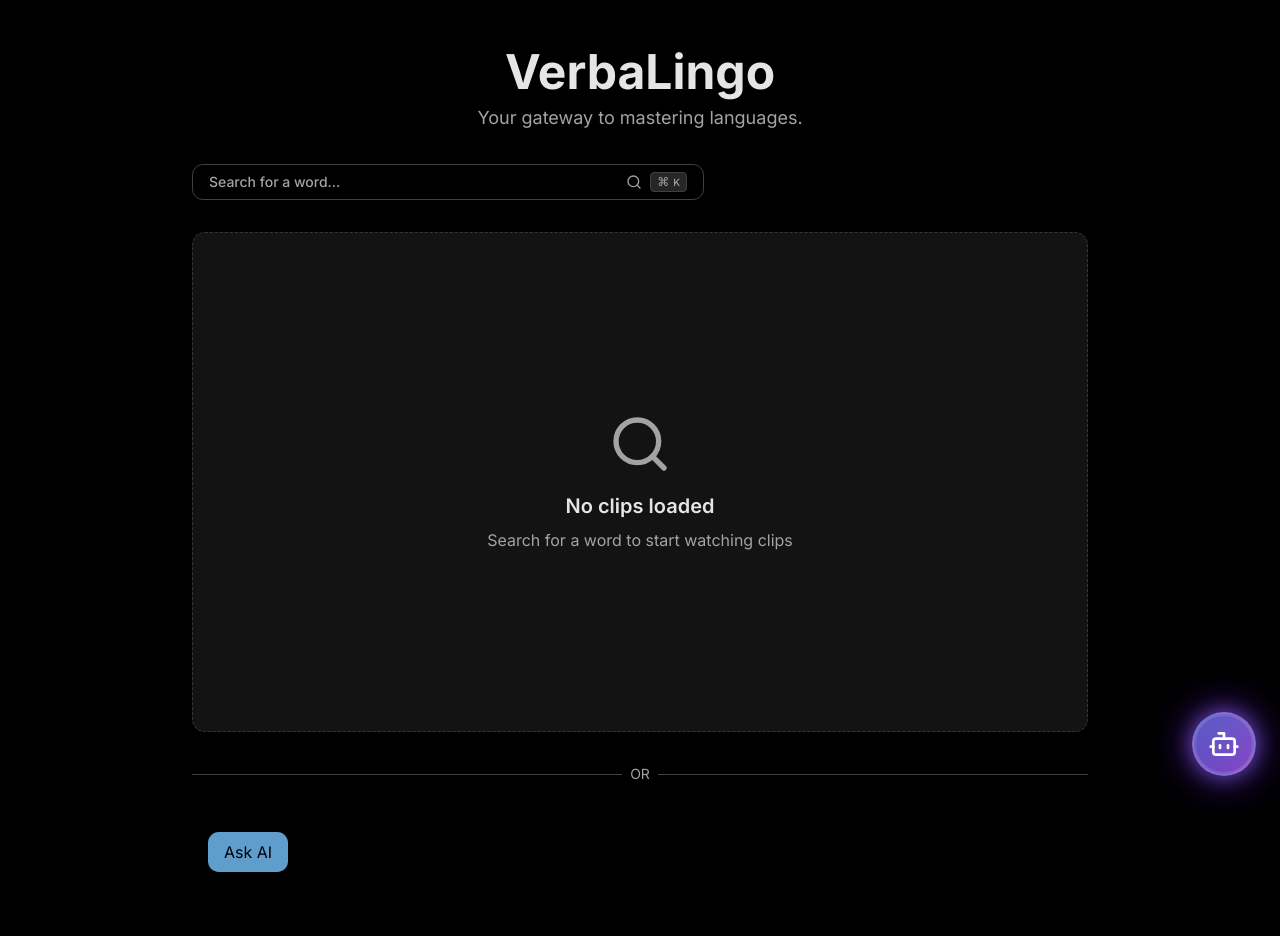
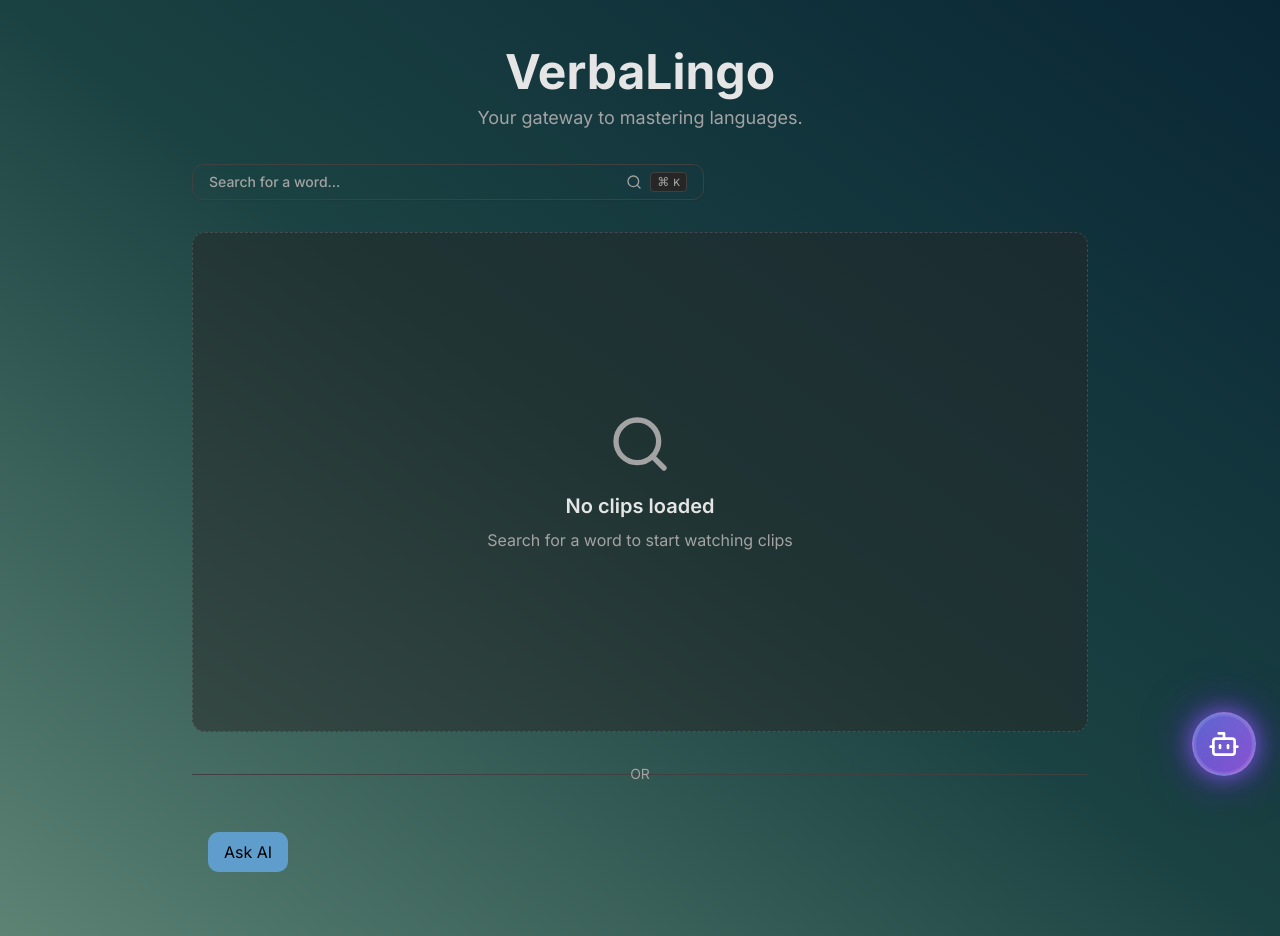
Before and after one commit to wldoooon/VerbaLingo, a Next.js app in the folder ui/: page / in a window 1280 px wide. Built offline with nearby package versions, Linux system fonts and the light colour scheme.

Commit message:
feat: update background styles with gradient and enhance glassmorphism effects in dashboard

```diff
--- a/ui/src/app/dashboard/page.tsx
+++ b/ui/src/app/dashboard/page.tsx
@@ -19,14 +19,14 @@ export default function Page() {
     <SidebarProvider>
       <AppSidebar />
       <SidebarInset>
-        <header className="flex h-16 shrink-0 items-center gap-2 transition-[width,height] ease-linear group-has-data-[collapsible=icon]/sidebar-wrapper:h-12">
+        <header className="flex h-16 shrink-0 items-center gap-2 transition-[width,height] ease-linear group-has-data-[collapsible=icon]/sidebar-wrapper:h-12 glassmorphism">
           <div className="flex items-center gap-2 px-4">
             <SidebarTrigger className="-ml-1" />
           </div>
         </header>
         <div className="flex flex-1 flex-col gap-6 p-6 pt-0">
+          <div className="bg-card text-card-foreground shadow-sm p-6 rounded-xl glassmorphism">
             {/* Search Section */}
-          <div className="bg-card text-card-foreground shadow-sm p-6 rounded-xl glassmorphism">
             <div className="text-center mb-6">
               <h1 className="text-3xl font-bold mb-2">Video Clip Search</h1>
               <p className="text-muted-foreground">Search for any word and discover video clips that contain it</p>
@@ -34,27 +34,21 @@ export default function Page() {
             <div className="flex justify-center">
               <SearchBar query={searchQuery} onQueryChange={setSearchQuery} />
             </div>
-          </div>
 
             {/* Video Player and Transcript Section */}
-          <div className="grid grid-cols-1 lg:grid-cols-3 gap-6">
-            <div
-              className={cn(
-                "bg-card text-card-foreground shadow-sm p-6 rounded-xl glassmorphism",
-                playlist.length > 0 ? "lg:col-span-2" : "lg:col-span-3",
-              )}
-            >
+            <div className="grid grid-cols-1 lg:grid-cols-3 gap-6 mt-6">
+              <div className={cn("lg:col-span-2", playlist.length === 0 && "lg:col-span-3")}>
                 <VideoPlayer />
               </div>
               {playlist.length > 0 && (
-              <div className="bg-card text-card-foreground shadow-sm p-6 rounded-xl glassmorphism">
+                <div>
                   <TranscriptViewer />
                 </div>
               )}
             </div>
 
             {/* AI Completion Section */}
-          <div className="bg-card text-card-foreground shadow-sm p-6 rounded-xl mt-6 glassmorphism">
+            <div className="mt-6">
               <div className="text-center mb-6">
                 <h2 className="text-2xl font-bold">AI Assistant</h2>
                 <p className="text-muted-foreground">Ask anything about the video or get creative!</p>
@@ -64,6 +58,7 @@ export default function Page() {
               </div>
             </div>
           </div>
+        </div>
       </SidebarInset>
     </SidebarProvider>
   )
--- a/ui/src/app/globals.css
+++ b/ui/src/app/globals.css
@@ -44,7 +44,7 @@
 }
 
 :root {
-  --background: oklch(0% 0 0);
+  --background: radial-gradient(circle,rgba(5, 3, 23, 1) 0%, rgba(72, 60, 143, 1) 47%, rgba(0, 136, 163, 1) 100%);
   --foreground: oklch(0.9219 0 0);
   --card: oklch(0.2686 0 0);
   --card-foreground: oklch(0.9219 0 0);
@@ -129,7 +129,7 @@
     @apply border-border outline-ring/50;
   }
     body {
-    @apply bg-background text-foreground bg-radial-[at_50%_75%] from-sky-200 via-blue-400 to-indigo-900 to-90%;
+    @apply bg-background text-foreground bg-gradient-to-bl from-[#092635] via-[#1b4242] to-[#5c8374];
   }
 }
 
@@ -140,3 +140,10 @@
     border-radius: 12px;
     border: 1px solid rgba(255, 255, 255, 0.125);
 }
+
+.gradient {
+  background: #232526;
+  background: linear-gradient(
+    to right,
+    #232526,#414345
+  ) }
```
Lines whose indentation alone changed are shown as unchanged.
